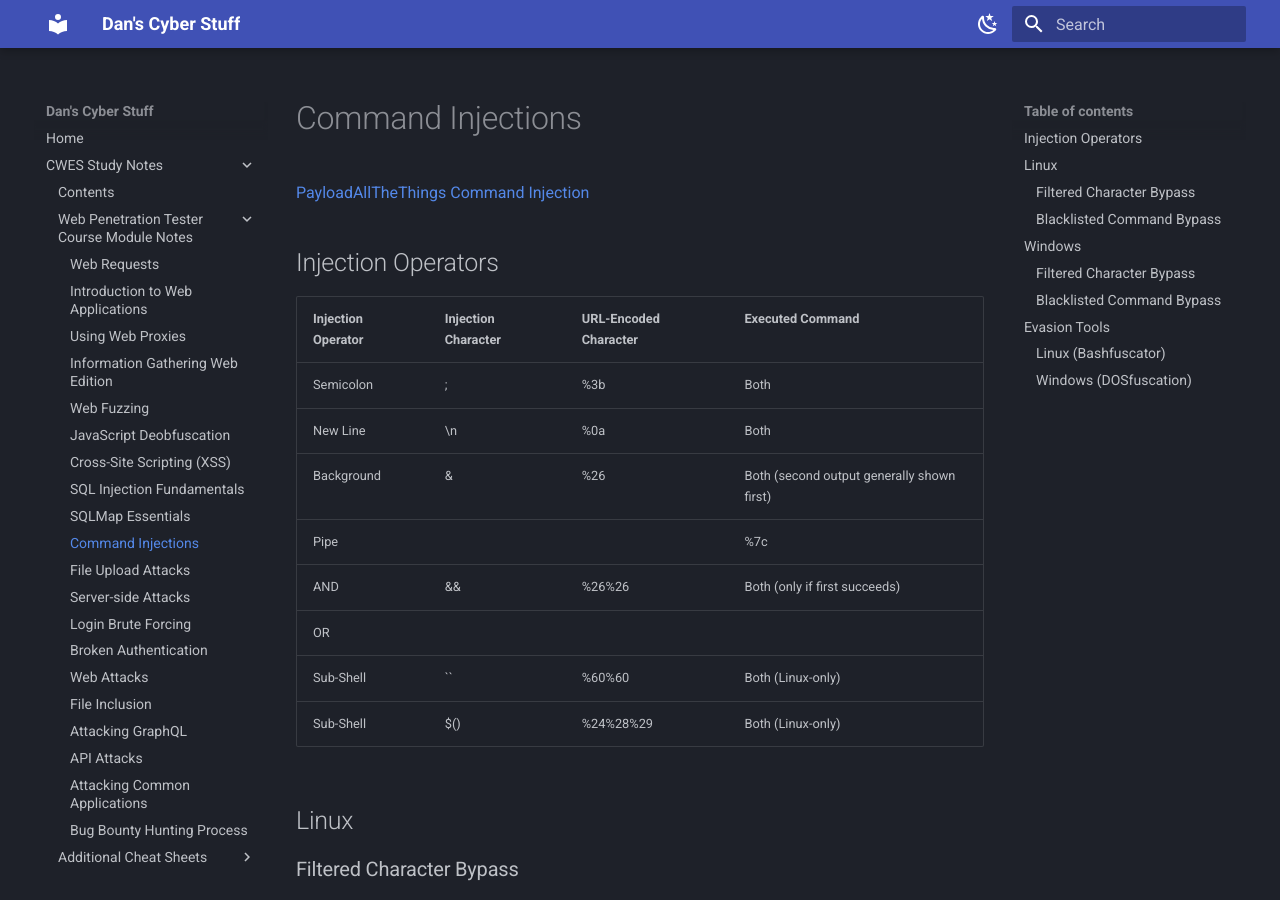
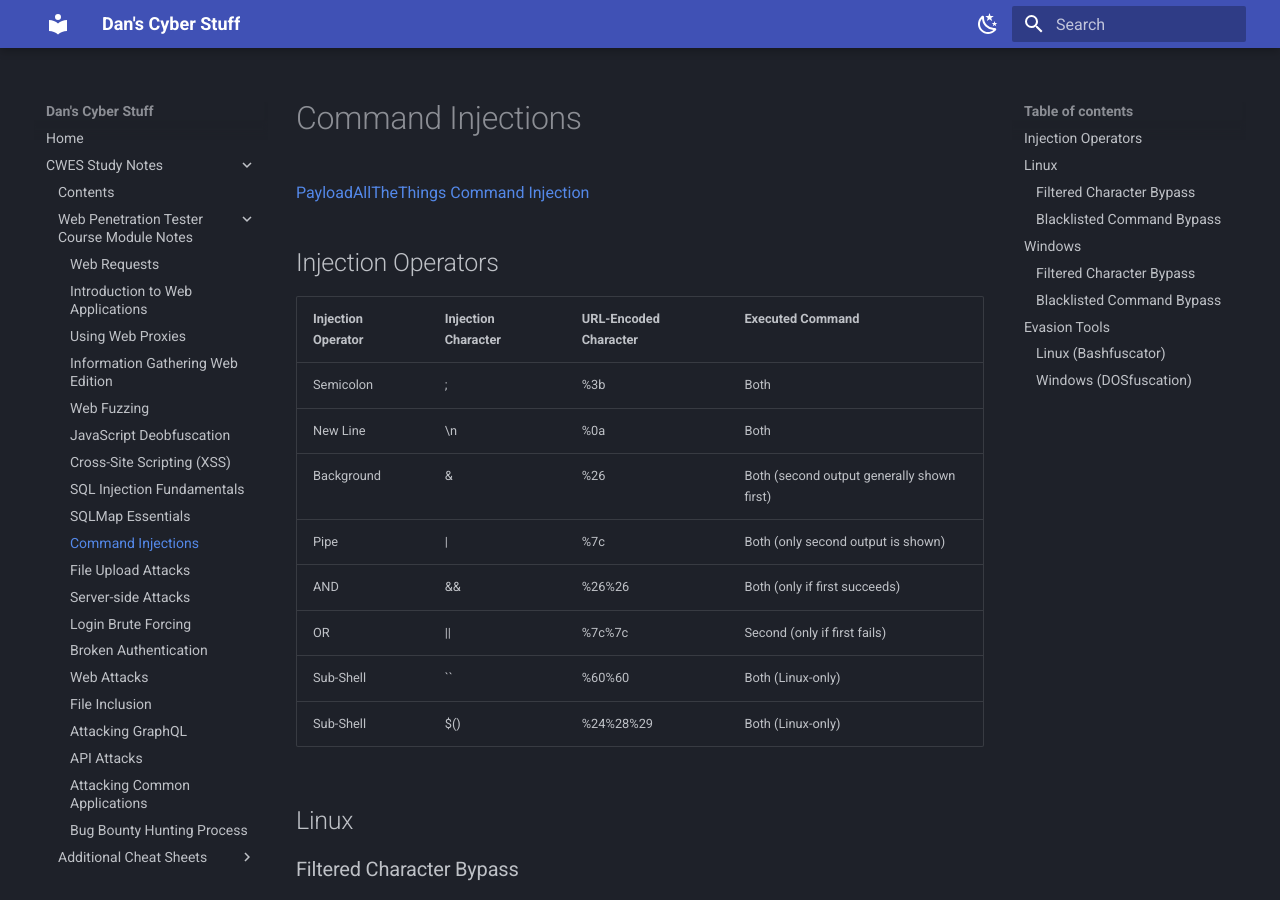
Before and after one commit to variable190/BugBounty, an MkDocs documentation site: the page built from docs/cwes-study-notes/command-injections.md, in a window 1280 px wide and 900 px high. Built offline with MkDocs 1.6.1 and Material for MkDocs 9.7.7, drawn with Linux system fonts in a browser that asks for light colours.

Commit message:
update command injection page

```diff
--- a/docs/cwes-study-notes/command-injections.md
+++ b/docs/cwes-study-notes/command-injections.md
@@ -9,9 +9,9 @@
 | Semicolon | ; | %3b | Both |
 | New Line | \n | %0a | Both |
 | Background | & | %26 | Both (second output generally shown first) |
-| Pipe | | | %7c | Both (only second output is shown) |
+| Pipe | \| | %7c | Both (only second output is shown) |
 | AND | && | %26%26 | Both (only if first succeeds) |
-| OR | || | %7c%7c | Second (only if first fails) |
+| OR | \|\| | %7c%7c | Second (only if first fails) |
 | Sub-Shell | `` | %60%60 | Both (Linux-only) |
 | Sub-Shell | $() | %24%28%29 | Both (Linux-only) |
 
```
